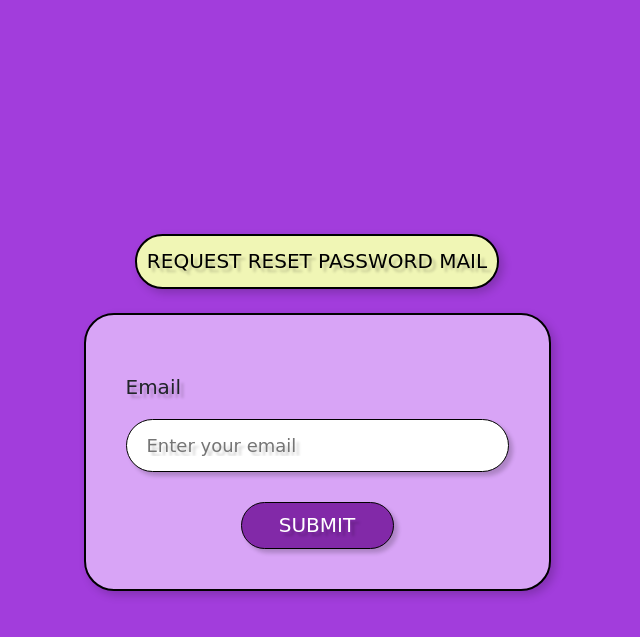
After one commit to Sreenjoyee/Sapience-study-app, a Flask app: page /reset_password in a window 1280 px wide. The commit adds this page. Shown: the top 637 px of the page, without its empty margins (323-963 px from the left). Run offline with Flask 3, Linux system fonts and the light colour scheme; some web fonts are replaced.

Commit message:
So now user can reste their password as well I have added two forms for that--to request mail then a main gets sent to them I did that with brevo apiand on clicking the link they get redirected to a page to reset their password and also made their css and html layout

```diff
--- a/studyapp/forms.py
+++ b/studyapp/forms.py
@@ -51,3 +51,15 @@ class ResourceForm(FlaskForm):
 
 class ScheduleForm(FlaskForm):
     notes = TextAreaField(validators=[DataRequired()])
+
+class RequestResetForm(FlaskForm):
+    email=StringField('Email', validators=[DataRequired(),Email()])
+
+    def validate_email(self, email):
+        user = User.query.filter_by(email=email.data).first()
+        if user is None:
+            raise ValidationError('This email has no account. You must register first.')
+
+class ResetPasswordForm(FlaskForm):
+    password=PasswordField('Password', validators=[DataRequired(), Length(max=60)])
+    confirm_password=PasswordField('Confirm Password', validators=[DataRequired(), EqualTo('password')])
--- a/studyapp/routes.py
+++ b/studyapp/routes.py
@@ -1,9 +1,11 @@
 from flask import render_template,flash,redirect, request,abort,url_for
 from flask_login import login_user,current_user, logout_user, login_required
 from studyapp import app,db,bcrypt
-from studyapp.forms import RegistrationForm,LoginForm,TaskForm,ResourceForm,UpdateForm,ScheduleForm
+from studyapp.forms import RegistrationForm,LoginForm,TaskForm,ResourceForm,UpdateForm,ScheduleForm,RequestResetForm,ResetPasswordForm
 from studyapp.models import User,ToDo,Resource,Schedule
 from datetime import datetime
+import os
+import requests
 
 @app.route("/")
 @app.route("/home")
@@ -282,7 +284,7 @@ def update_schedule(schedule_id):
     elif request.method == 'GET':
         form.notes.data=schedule.notes
 
-    return render_template('add_schedule.html',title='Update Schedule',date=schedule.date, form =form)
+    return render_template('add_schedule.html',title='Update Schedule',date=schedule.date,p='UPDATE SCHEDULE', form =form)
 
 @app.route("/calendar/<int:schedule_id>/delete",methods=['POST'])
 @login_required
@@ -294,3 +296,70 @@ def delete_schedule(schedule_id):
     db.session.commit()
     flash('The schedule has been deleted!', 'success')
     return redirect(url_for('calendar', username=current_user.username))
+
+#RESET PASSWORD
+def send_reset_email(user):
+    token = user.get_reset_token()
+    reset_url = url_for('reset_token', token=token, _external=True)
+
+    payload = {
+        "sender": {"name": "Sapience", "email": os.getenv("EMAIL_USER")},
+        "to": [{"email": user.email}],
+        "subject": "Reset Your Password",
+        "textContent": f"""To reset your password, click the link below:\n{reset_url}\n\nIf you didn't request this, ignore this email."""
+    }
+
+    headers = {
+        "accept": "application/json",
+        "content-type": "application/json",
+        "api-key": os.getenv("BREVO_API_KEY")
+    }
+
+    response = requests.post("https://api.brevo.com/v3/smtp/email",
+                             json=payload, headers=headers)
+
+    if response.status_code == 429:
+        flash("Email limit reached. Please try resetting your password tomorrow.", "info")
+        return False
+
+    if response.status_code != 201:
+        print("Brevo Error:", response.status_code, response.text)
+        flash("An error occurred while sending the email. Please try again later.", "info")
+        return False
+
+    return True
+
+
+@app.route('/reset_password',methods=['GET','POST'])
+def reset_request():
+    if current_user.is_authenticated:
+        return redirect(url_for('home'))
+    form= RequestResetForm()
+    if form.validate_on_submit():
+        user=User.query.filter_by(email=form.email.data).first()
+        success=send_reset_email(user)
+        if success:
+            flash("An email has been sent with instructions to reset your password.",'info')
+        return redirect(url_for('login'))
+
+    return render_template('reset_request.html', title='Reset Request', form=form)
+
+@app.route('/reset_password/<string:token>',methods=['GET','POST'])
+def reset_token(token):
+    if current_user.is_authenticated:
+        return redirect(url_for('home'))
+
+    user=User.verify_reset_token(token)
+
+    if user is None:
+        flash('That is an invalid or expired token', 'danger')
+        return redirect(url_for('reset_request'))
+
+    form=ResetPasswordForm()
+    if form.validate_on_submit():
+        hashed_password=bcrypt.generate_password_hash(form.password.data).decode('utf-8')
+        user.password=hashed_password
+        db.session.commit()
+        flash(f'Your password was reset succesfully!','success')
+        return redirect(url_for('login'))
+    return render_template('reset_token.html', title='Reset Password', form=form)
--- a/studyapp/static/style.css
+++ b/studyapp/static/style.css
@@ -232,11 +232,11 @@ body{
 a{
   text-decoration: none;
   cursor: pointer;
-  color: #d8a4f6FF;
+  color: rgb(233, 201, 250);
 }
 
 a:hover{
-  color: white;
+  color: rgb(255, 255, 255);
 }
 
 .card{
@@ -256,7 +256,6 @@ a:hover{
   height: 404px;
 
 }
-
 .register-card{
   width: 467px;
   height: 586px;
@@ -325,6 +324,12 @@ a:hover{
 .to-do-list-heading{
   background: #f0f6b5FF;
   color:black;
+  width:auto;
+  min-width: 191px;
+  padding: 10px;
+}
+.reset-card{
+  height:auto;
 }
 
 .add-todo-btn{
--- a/studyapp/templates/account.html
+++ b/studyapp/templates/account.html
@@ -19,5 +19,5 @@
       <button type="submit">UPDATE</button>
     </form>
   </div>
-  <button class="go-back" id="go_back" onclick="location.href='{{ url_for('home') }}'">GO BACK</button>
+  <button class="go-back" onclick="location.href='{{ url_for('home') }}'">GO BACK</button>
 {% endblock %}
--- a/studyapp/templates/add_schedule.html
+++ b/studyapp/templates/add_schedule.html
@@ -1,8 +1,9 @@
 {% extends "layout.html" %}
 {% block content %}
+<p class="to-do-list-heading">{{p or 'NEW SCHEDULE'}}</p>
     <div class="box calendar-box-task">
     <div class="month-header">
-        <p class="month-name" id="monthName">{{ date.strftime('%B %Y') }}</p>
+        <p class="month-name">{{ date.strftime('%B %Y') }}</p>
     </div>
         <form class="calendar-todo" method="POST" novalidate>
             {{ form.hidden_tag() }}
@@ -17,5 +18,5 @@
             <button class="add-todo-btn" type="submit">ADD</button>
         </form>
     </div>
-    <button class="go-back" id="go_back" onclick="location.href='{{ url_for('calendar',username=current_user.username) }}'">GO BACK</button>
+    <button class="go-back" onclick="location.href='{{ url_for('calendar',username=current_user.username) }}'">GO BACK</button>
  {% endblock %}
--- a/studyapp/templates/create_new_link.html
+++ b/studyapp/templates/create_new_link.html
@@ -18,5 +18,5 @@
       <button class="add-todo-btn" type="submit">ADD</button>
     </form>
   </div>
-  <button class="go-back" id="go_back" onclick="location.href='{{ url_for('resources', username=current_user.username) }}'">GO BACK</button>
+  <button class="go-back" onclick="location.href='{{ url_for('resources', username=current_user.username) }}'">GO BACK</button>
 {% endblock %}
--- a/studyapp/templates/create_new_task.html
+++ b/studyapp/templates/create_new_task.html
@@ -14,5 +14,5 @@
       <button class="add-todo-btn" type="submit">ADD</button>
     </form>
   </div>
-  <button class="go-back" id="go_back" onclick="location.href='{{ url_for('to_do_list', username=current_user.username) }}'">GO BACK</button>
+  <button class="go-back" onclick="location.href='{{ url_for('to_do_list', username=current_user.username) }}'">GO BACK</button>
 {% endblock %}
--- a/studyapp/templates/link.html
+++ b/studyapp/templates/link.html
@@ -13,7 +13,7 @@
       </div>
     </div>
   </div>
-  <button class="go-back" id="go_back" onclick="location.href='{{ url_for('resources', username=current_user.username) }}'">GO BACK</button>
+  <button class="go-back" onclick="location.href='{{ url_for('resources', username=current_user.username) }}'">GO BACK</button>
 
   <div class="modal fade" id="deleteModal" tabindex="-1" aria-labelledby="deleteModalLabel" aria-hidden="true">
     <div class="modal-dialog">
--- a/studyapp/templates/login.html
+++ b/studyapp/templates/login.html
@@ -25,5 +25,5 @@
       <button type="submit">LOGIN</button>
     </form>
   </div>
-  <p class="forgot-password"><a href="#">FORGOT PASSWORD?</a></p>
+  <p class="forgot-password"><a href="{{ url_for('reset_request') }}">FORGOT PASSWORD?</a></p>
 {% endblock %}
--- /dev/null
+++ b/studyapp/templates/reset_request.html
@@ -0,0 +1,17 @@
+{% extends "layout.html" %}
+{% block content %}
+<p class="to-do-list-heading">REQUEST RESET PASSWORD MAIL</p>
+  <div>
+    <form class="card register-card reset-card" method="POST" novalidate>
+      {{ form.hidden_tag() }}
+
+      {{ form.email.label }}
+      {{ form.email(placeholder="Enter your email", id="email") }}
+      {% for error in form.email.errors %}
+        <span class="form-error">{{ error }}</span>
+      {% endfor %}
+
+      <button type="submit">SUBMIT</button>
+    </form>
+  </div>
+{% endblock %}
--- a/studyapp/templates/resources.html
+++ b/studyapp/templates/resources.html
@@ -19,5 +19,5 @@
         </div>
       {% endfor %}
   </div>
-  <button class="go-back" id="go_back" onclick="location.href='{{ url_for('home') }}'">GO BACK</button>
+  <button class="go-back" onclick="location.href='{{ url_for('home') }}'">GO BACK</button>
 {% endblock %}
--- a/studyapp/templates/task.html
+++ b/studyapp/templates/task.html
@@ -10,7 +10,7 @@
       </div>
     </div>
   </div>
-  <button class="go-back" id="go_back" onclick="location.href='{{ url_for('to_do_list', username=current_user.username) }}'">GO BACK</button>
+  <button class="go-back" onclick="location.href='{{ url_for('to_do_list', username=current_user.username) }}'">GO BACK</button>
 
   <div class="modal fade" id="deleteModal" tabindex="-1" aria-labelledby="deleteModalLabel" aria-hidden="true">
     <div class="modal-dialog">
--- a/studyapp/templates/to_do_list.html
+++ b/studyapp/templates/to_do_list.html
@@ -14,5 +14,5 @@
         </div>
         {% endfor %}
     </div>
-    <button class="go-back" id="go_back" onclick="location.href='{{ url_for('home') }}'">GO BACK</button>
+    <button class="go-back" onclick="location.href='{{ url_for('home') }}'">GO BACK</button>
 {% endblock %}
--- a/studyapp/templates/view_schedule.html
+++ b/studyapp/templates/view_schedule.html
@@ -15,7 +15,7 @@
           </div>
     </div>
   </div>
-  <button class="go-back" id="go_back" onclick="location.href='{{ url_for('calendar',username=current_user.username) }}'">GO BACK</button>
+  <button class="go-back" onclick="location.href='{{ url_for('calendar',username=current_user.username) }}'">GO BACK</button>
 
   <div class="modal fade" id="deleteModal" tabindex="-1" aria-labelledby="deleteModalLabel" aria-hidden="true">
     <div class="modal-dialog">
```
Also changed, not shown: studyapp/models.py (+14 -0 lines), studyapp/templates/reset_token.html (added, +23 -0 lines).
